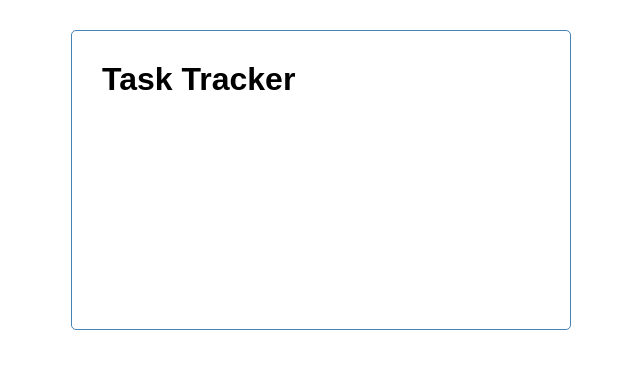
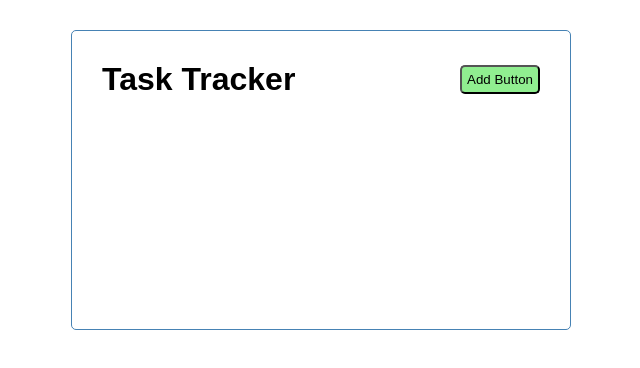
Before and after one commit to pearlhamilton/task-tracker, a Vue app: page / in a window 1280 px wide. Shown: the top 368 px of the page, without its empty margins (319-959 px from the left). Built offline with nearby package versions, Linux system fonts and the light colour scheme.

Commit message:
add task button and style

```diff
--- /dev/null
+++ b/src/components/Button.vue
@@ -0,0 +1,20 @@
+<template>
+    <button :style="{background:color}">{{text}}</button>
+</template>
+
+<script>
+export default {
+    name: "Button",
+    props: {
+        text: String,
+        color: String
+    }
+}
+</script>
+
+<style scoped>
+button{
+    padding:5px;
+    border-radius: 5px;
+}
+</style>
--- a/src/components/Header.vue
+++ b/src/components/Header.vue
@@ -1,14 +1,19 @@
 <template>
     <header>
         <h1>{{title}}</h1>
+        <Button text="Add Button" color="lightGreen"/>
     </header>
 </template>
 
 <script>
+    import Button from './Button'
     export default{
         name: 'Header',
         props: {
             title: String
+        },
+        components: {
+            Button
         }
     }
 
```
